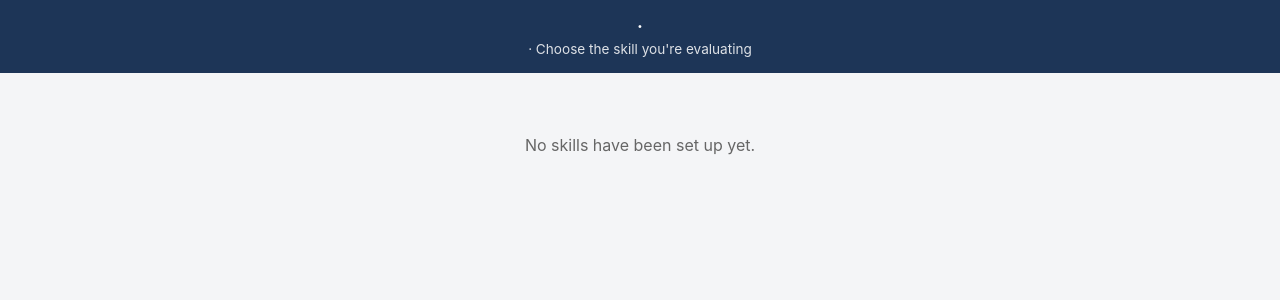
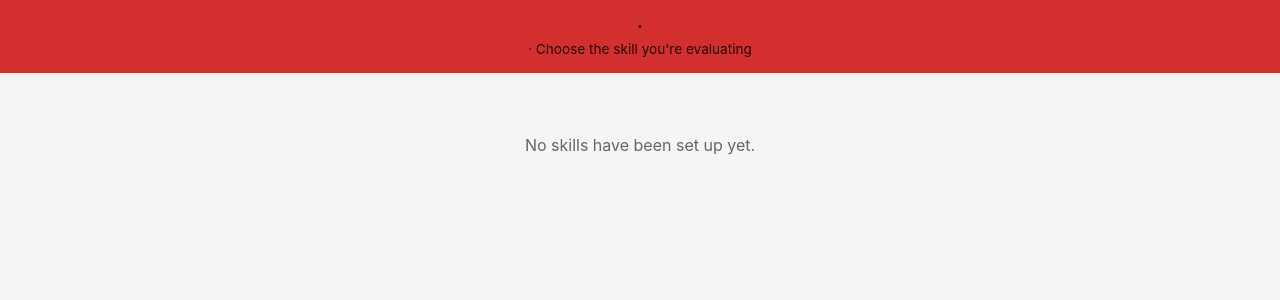
Before and after one commit to Austin-Cyr/Youth-Baseball-Evaluation-App, a FastAPI app: template templates/skills.html in a window 1280 px wide. Shown: the top 300 px of the page. Run offline with FastAPI, Linux system fonts and the light colour scheme; the template is opened without the code that fills it, so the values that code supplies are empty.

Commit message:
updated color scheme

```diff
--- a/static/style.css
+++ b/static/style.css
@@ -9,8 +9,8 @@ body {
 }
 
 header {
-    background: #1d3557;
-    color: white;
+    background: #d32f2f;
+    color: black;
     padding: 16px;
     text-align: center;
 }
```
